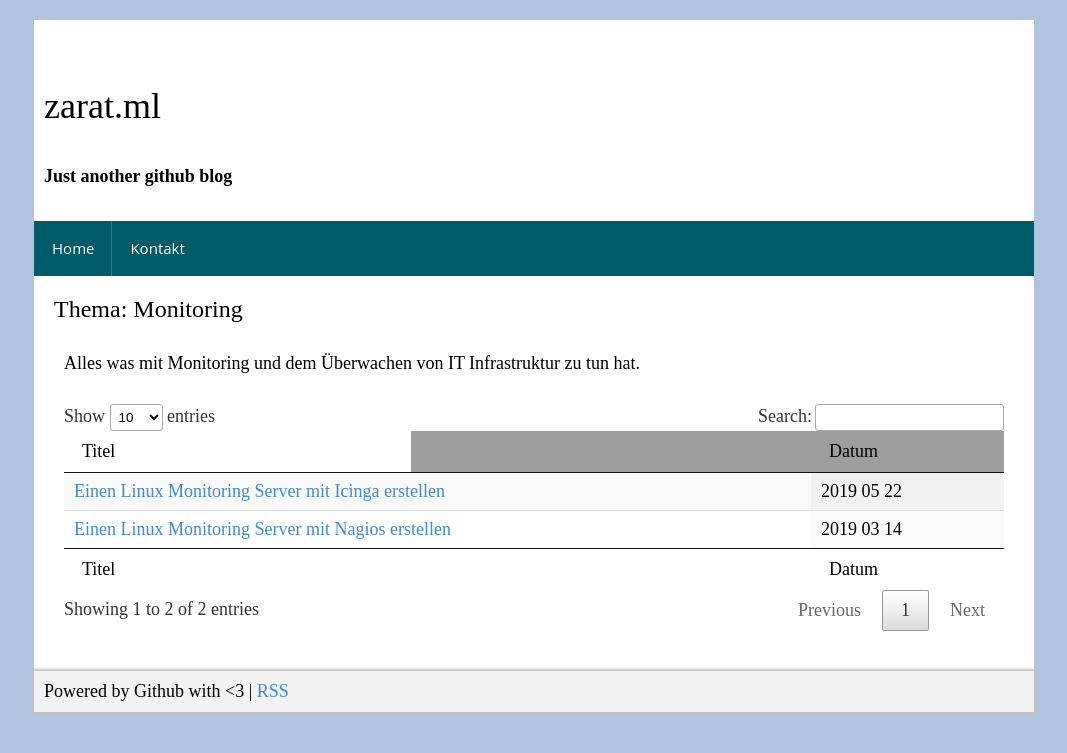
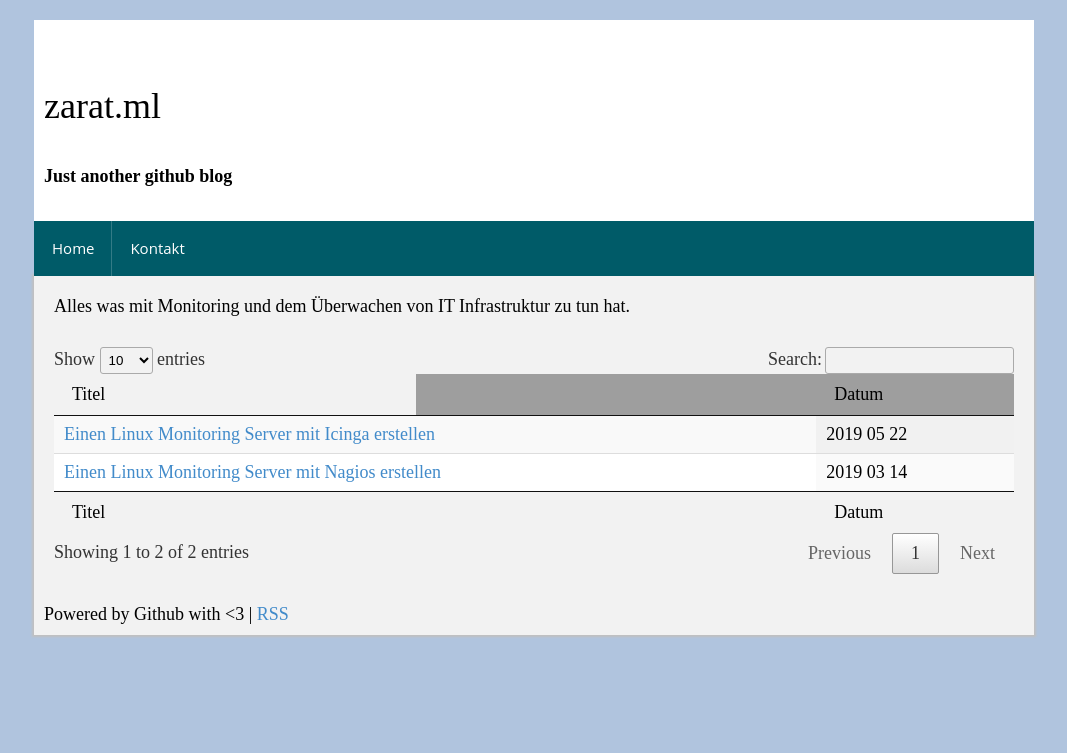
Before and after one commit to zarat/zarat.github.io, a Jekyll site: the page built from tag/monitoring.markdown, in a window 1280 px wide. Shown: the top 753 px of the page, without its empty margins (106-1173 px from the left). Built offline with Jekyll 4.4.1, drawn with Linux system fonts in a browser that asks for light colours.

Commit message:
Update page.html

```diff
--- a/_layouts/page.html
+++ b/_layouts/page.html
@@ -11,13 +11,9 @@
 
     <div class="sp-content" style="width: 100%;">
 
-      <div class="sp-content-item-head">{{ page.title }}</div>
-
-      <div class="sp-content-item-body">{{ content }}</div>
+      {{ content }}
 
     </div>
-
-    <div style="clear:both;"></div>
 
     <div class="sp-footer" style="padding:10px;" data-nosnippet>
       Powered by Github with <3 | <a href="/feed.xml">RSS</a>
```
